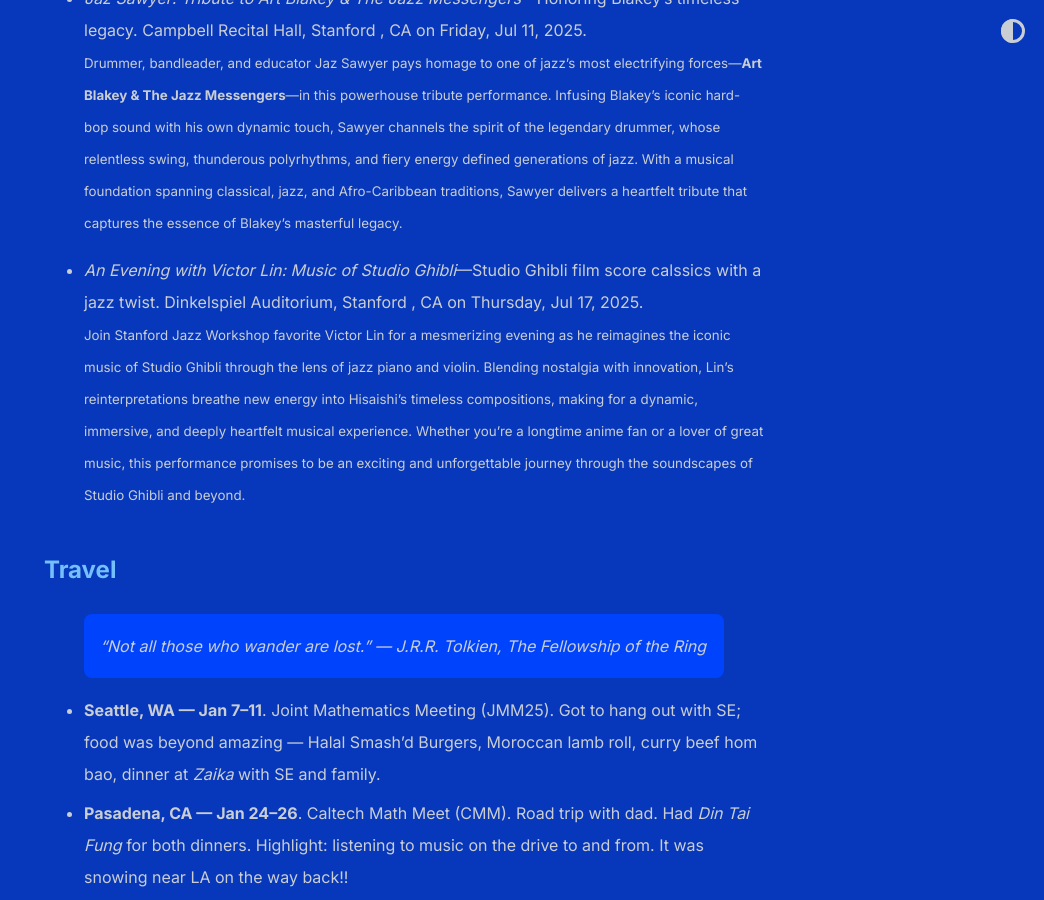
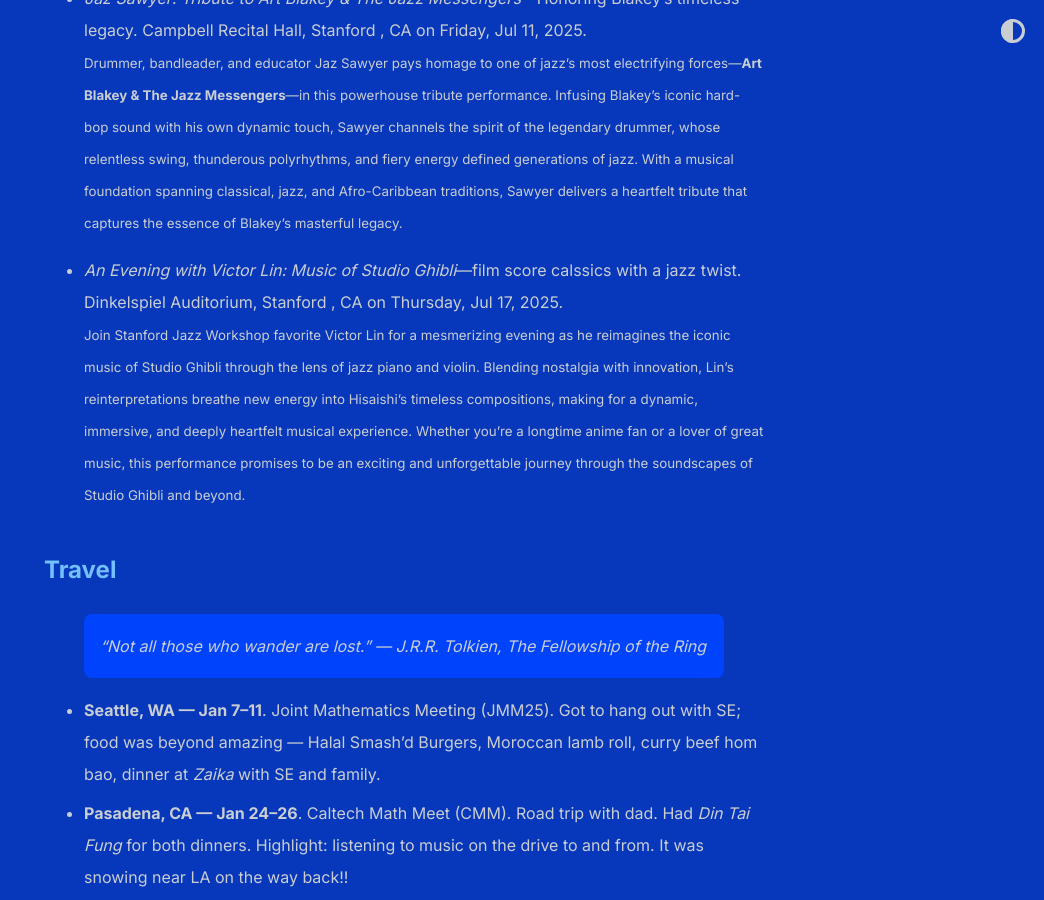
Before and after one commit to shihankanungo/shihankanungo.github.io, a Jekyll site: the page built from wrapped.md, in a window 1280 px wide and 900 px high, scrolled down 4581 px. Shown: the whole window, without its empty margins (236-1280 px from the left). Built offline with Jekyll 4.4.1, drawn with Linux system fonts in a browser that asks for light colours.

Commit message:
Update wrapped.md

```diff
--- a/wrapped.md
+++ b/wrapped.md
@@ -111,7 +111,7 @@
 
 - *Jaz Sawyer: Tribute to Art Blakey & The Jazz Messengers*&mdash;Honoring Blakey's timeless legacy. Campbell Recital Hall, Stanford , CA on Friday, Jul 11, 2025. <br><small>Drummer, bandleader, and educator Jaz Sawyer pays homage to one of jazz’s most electrifying forces—<b>Art Blakey & The Jazz Messengers</b>—in this powerhouse tribute performance. Infusing Blakey’s iconic hard-bop sound with his own dynamic touch, Sawyer channels the spirit of the legendary drummer, whose relentless swing, thunderous polyrhythms, and fiery energy defined generations of jazz. With a musical foundation spanning classical, jazz, and Afro-Caribbean traditions, Sawyer delivers a heartfelt tribute that captures the essence of Blakey’s masterful legacy. </small>
 
-- *An Evening with Victor Lin: Music of Studio Ghibli*&mdash;Studio Ghibli film score calssics with a jazz twist. Dinkelspiel Auditorium, Stanford , CA on Thursday, Jul 17, 2025. <br><small>Join Stanford Jazz Workshop favorite Victor Lin for a mesmerizing evening as he reimagines the iconic music of Studio Ghibli through the lens of jazz piano and violin. Blending nostalgia with innovation, Lin’s reinterpretations breathe new energy into Hisaishi’s timeless compositions, making for a dynamic, immersive, and deeply heartfelt musical experience. Whether you’re a longtime anime fan or a lover of great music, this performance promises to be an exciting and unforgettable journey through the soundscapes of Studio Ghibli and beyond. </small>
+- *An Evening with Victor Lin: Music of Studio Ghibli*&mdash;film score calssics with a jazz twist. Dinkelspiel Auditorium, Stanford , CA on Thursday, Jul 17, 2025. <br><small>Join Stanford Jazz Workshop favorite Victor Lin for a mesmerizing evening as he reimagines the iconic music of Studio Ghibli through the lens of jazz piano and violin. Blending nostalgia with innovation, Lin’s reinterpretations breathe new energy into Hisaishi’s timeless compositions, making for a dynamic, immersive, and deeply heartfelt musical experience. Whether you’re a longtime anime fan or a lover of great music, this performance promises to be an exciting and unforgettable journey through the soundscapes of Studio Ghibli and beyond. </small>
 
 ## Travel
 
```
